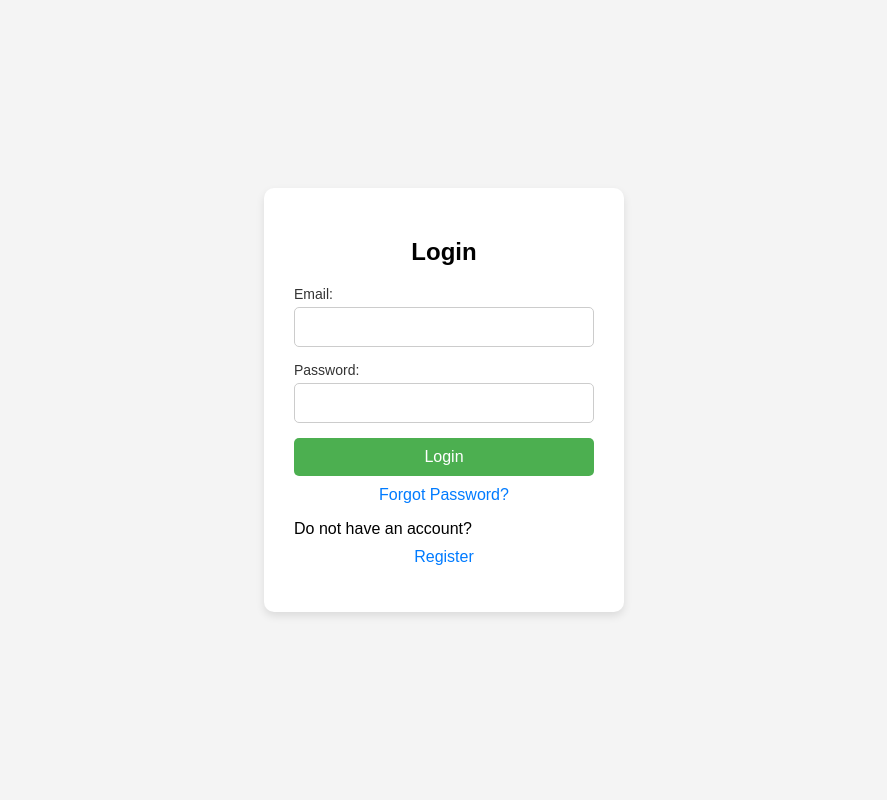
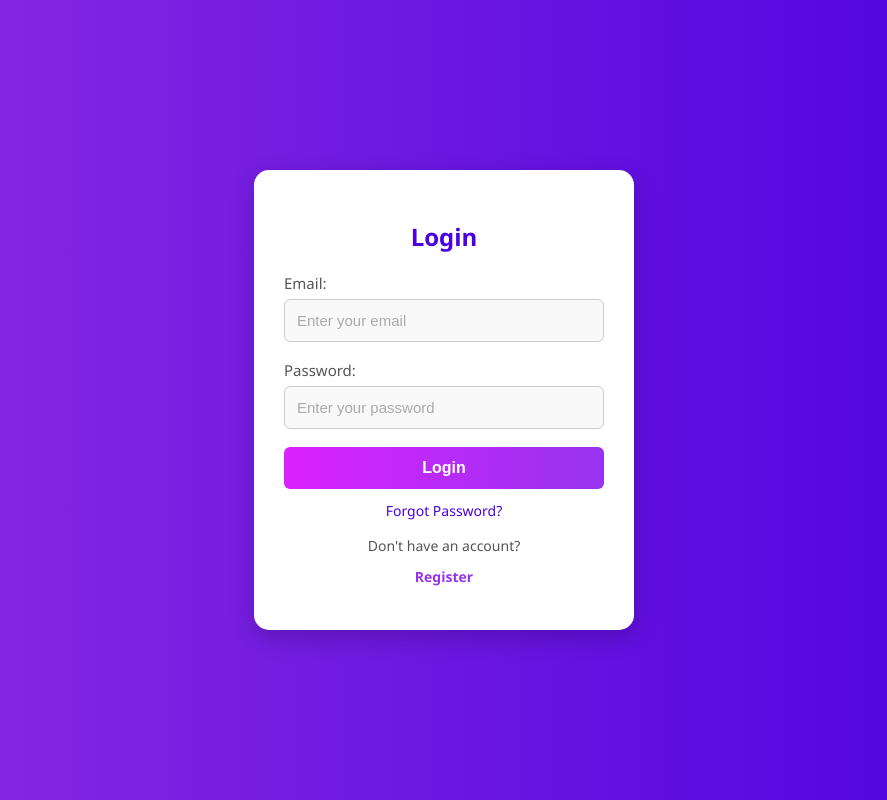
Before and after one commit to McaCoders2025/DocumentStoreWebsite, a Django app: page /login/ in a window 1280 px wide. Shown: the whole page, without its empty margins (196-1083 px from the left). Run offline with Django 5.2, Linux system fonts and the light colour scheme.

Commit message:
Update login.html

```diff
--- a/home/templates/login.html
+++ b/home/templates/login.html
@@ -6,8 +6,8 @@
   <title>Login</title>
   <style>
     body {
-      font-family: Arial, sans-serif;
-      background-color: #f4f4f4;
+      font-family: 'Segoe UI', Tahoma, Geneva, Verdana, sans-serif;
+      background: linear-gradient(to right, #8e2de2, #4a00e0);
       display: flex;
       justify-content: center;
       align-items: center;
@@ -16,16 +16,19 @@
     }
 
     .container {
-      background-color: white;
+      background-color: #ffffff;
       padding: 30px;
-      border-radius: 10px;
-      box-shadow: 0 4px 8px rgba(0, 0, 0, 0.1);
-      width: 300px;
+      border-radius: 15px;
+      box-shadow: 0 8px 24px rgba(0, 0, 0, 0.2);
+      width: 320px;
+      color: #333;
     }
 
     h2 {
       text-align: center;
       margin-bottom: 20px;
+      color: #4a00e0;
+      font-weight: 600;
     }
 
     form {
@@ -34,41 +37,51 @@
     }
 
     label {
-      margin-bottom: 5px;
-      font-size: 14px;
-      color: #333;
+      margin-bottom: 6px;
+      font-size: 15px;
+      color: #555;
     }
 
     input[type="email"],
     input[type="password"] {
-      padding: 10px;
-      margin-bottom: 15px;
+      padding: 12px;
+      margin-bottom: 18px;
       border: 1px solid #ccc;
-      border-radius: 5px;
-      font-size: 16px;
+      border-radius: 6px;
+      font-size: 15px;
+      background-color: #f9f9f9;
+      color: #333;
+    }
+
+    input[type="email"]::placeholder,
+    input[type="password"]::placeholder {
+      color: #aaa;
     }
 
     button[type="submit"] {
-      background-color: #4CAF50;
+      background: linear-gradient(to right, #da22ff, #9733ee);
       color: white;
-      padding: 10px;
+      padding: 12px;
       border: none;
-      border-radius: 5px;
+      border-radius: 6px;
+      font-size: 16px;
       cursor: pointer;
-      font-size: 16px;
-      transition: background-color 0.3s ease;
+      transition: 0.3s ease;
+      font-weight: bold;
     }
 
     button[type="submit"]:hover {
-      background-color: #45a049;
+      background: linear-gradient(to right, #9733ee, #da22ff);
+      box-shadow: 0 4px 12px rgba(218, 34, 255, 0.4);
     }
 
     a {
-      color: #007BFF;
+      color: #4a00e0;
       text-decoration: none;
-      margin-top: 10px;
+      margin-top: 12px;
+      text-align: center;
+      font-size: 14px;
       display: block;
-      text-align: center;
     }
 
     a:hover {
@@ -76,9 +89,35 @@
     }
 
     .messages {
-      color: red;
+      color: #e74c3c;
       font-size: 14px;
       margin-bottom: 15px;
+      background-color: #ffecec;
+      padding: 10px;
+      border-radius: 6px;
+    }
+
+    p {
+      font-size: 14px;
+      text-align: center;
+      margin-top: 16px;
+      color: #555;
+    }
+
+    p a {
+      color: #9733ee;
+      font-weight: bold;
+    }
+
+    p a:hover {
+      text-decoration: underline;
+    }
+
+    @media screen and (max-width: 400px) {
+      .container {
+        width: 90%;
+        padding: 20px;
+      }
     }
   </style>
 </head>
@@ -100,16 +139,16 @@
     <form method="POST" action="{% url 'login_page' %}">
       {% csrf_token %}
       <label for="email">Email:</label>
-      <input type="email" id="email" name="email" required>
+      <input type="email" id="email" name="email" placeholder="Enter your email" required>
 
       <label for="password">Password:</label>
-      <input type="password" id="password" name="password" required>
+      <input type="password" id="password" name="password" placeholder="Enter your password" required>
 
       <button type="submit">Login</button>
       <a href="{% url 'password_reset' %}">Forgot Password?</a>
     </form>
 
-    <p>Do not have an account? <a href="/register/">Register</a></p>
+    <p>Don't have an account? <a href="/register/">Register</a></p>
   </div>
 </body>
 
```
